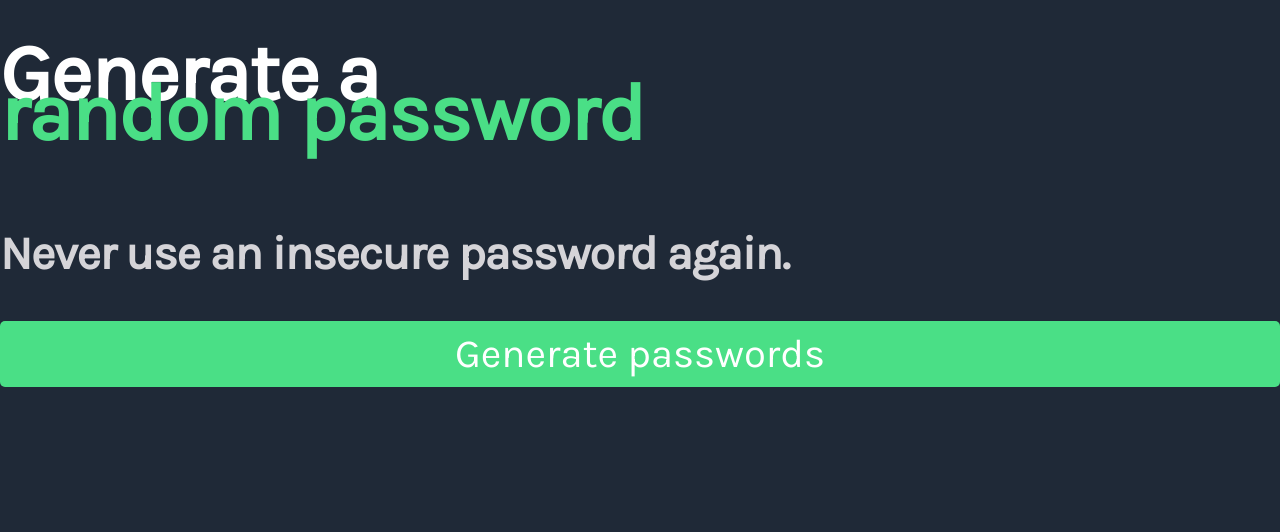
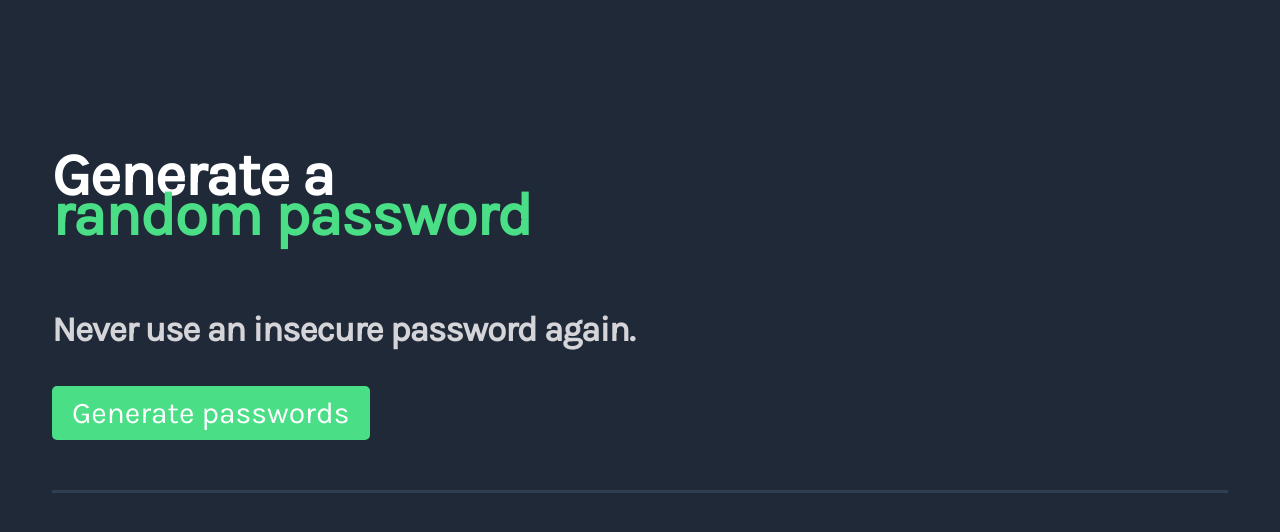
Before and after one commit to TheMightyLoafer/scrimba-passwordGenerator, a website built with Vite: page index.html in a window 1280 px wide. Built offline with nearby package versions, Linux system fonts and the light colour scheme.

```diff
--- a/index.css
+++ b/index.css
@@ -2,10 +2,10 @@
     margin: 0;
     background: #1F2937;
     color: var(--white, #FFF);
-    font-family: Karla;
-    font-size: 40px;
+    font-family: 'Karla';
+    font-size: 30px;
     font-style: normal;
-    font-weight: 800;
+    font-weight: 400;
     line-height: 40px; /* 100% */
     letter-spacing: -1px;
 }
@@ -13,6 +13,32 @@
 #container {
     display: flex;
     flex-direction: column;
+    margin: 0;
+    flex-shrink: 0;
+}
+
+#heading {
+    margin: 115px auto 0 52px;
+}
+
+#subheading, #button, #line {
+    margin-left: 52px;
+    margin-right: 52px;
+}
+
+#line {
+    height: 3px;
+    background: #2F3E53;
+    margin-top: 50px;
+}
+
+#display-box-container {
+    margin-top: 50px;
+}
+
+.display-box {
+    background: #2F3E53;
+    border-radius: 6px;
 }
 
 h3 {
@@ -33,7 +59,6 @@
     color: #FFF;
     border-radius: 5px;
     padding: 10px 20px;
-    flex:content;
-    width: auto;
-    height: auto;
+    cursor: pointer;
+
 }
--- a/index.html
+++ b/index.html
@@ -8,14 +8,27 @@
     </head>
     <body>
         <div id="container">
-            <h1>Generate a
+            <div id="heading">
+                <h1>Generate a
                 <br>
                 <span class="green-txt">random password</span>
-            </h1>
-            <h3>Never use an insecure password again.</h3>
-            <button class="green-btn">Generate passwords</button>
-            <div class="line"></div>
-            <div class="display-box"></div>
+                </h1>
+            </div>
+            <div id="subheading">
+                <h3>Never use an insecure password again.</h3>
+            </div>
+            <div id="button">
+                <button class="green-btn" onclick="passwordGenerator()">Generate passwords</button>
+            </div>
+            <div id="line"></div>
+            <div id="display-box-container">
+                <div class="display-box">
+                    <p class="display-txt"></p>
+                </div>
+                <div class="display-box">
+                    <p class="display-txt"></p>
+                </div>
+            </div>
             <script src="index.js"></script>
         </div>
     </body>
--- a/index.js
+++ b/index.js
@@ -4,3 +4,13 @@
  "7", "8", "9","~","`","!","@","#","$","%","^","&","*","(",")","_","-","+","=","{","[",
  "}","]",",","|",":",";","<",">",".","?",
 "/"];
+
+let password1 = document.querySelector(".display-txt")
+let password2 = document.querySelector(".display-txt")
+
+function passwordGenerator() {
+    let randomChar = Math.floor(Math.random() * characters.length)
+    console.log(randomChar)
+}
+
+passwordGenerator()
```
